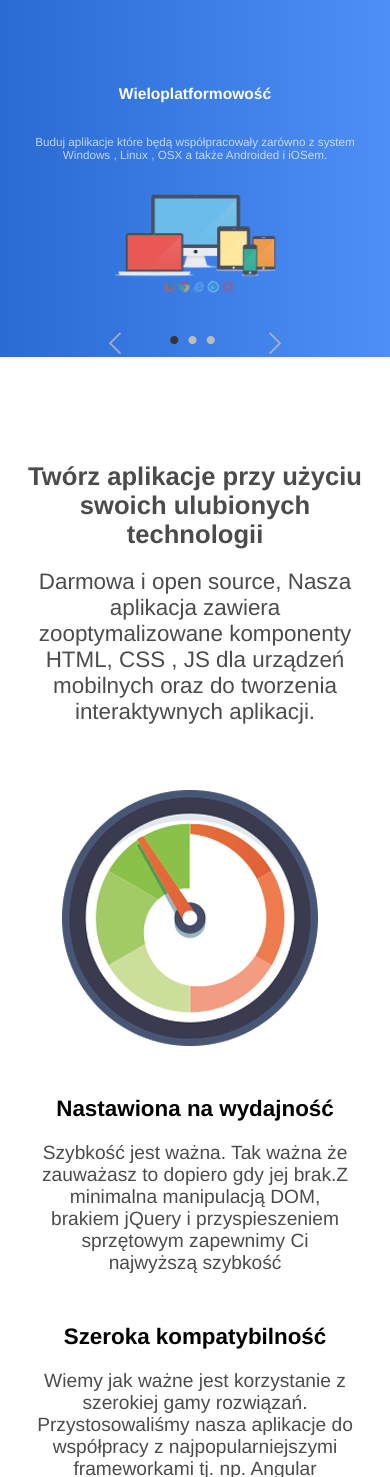
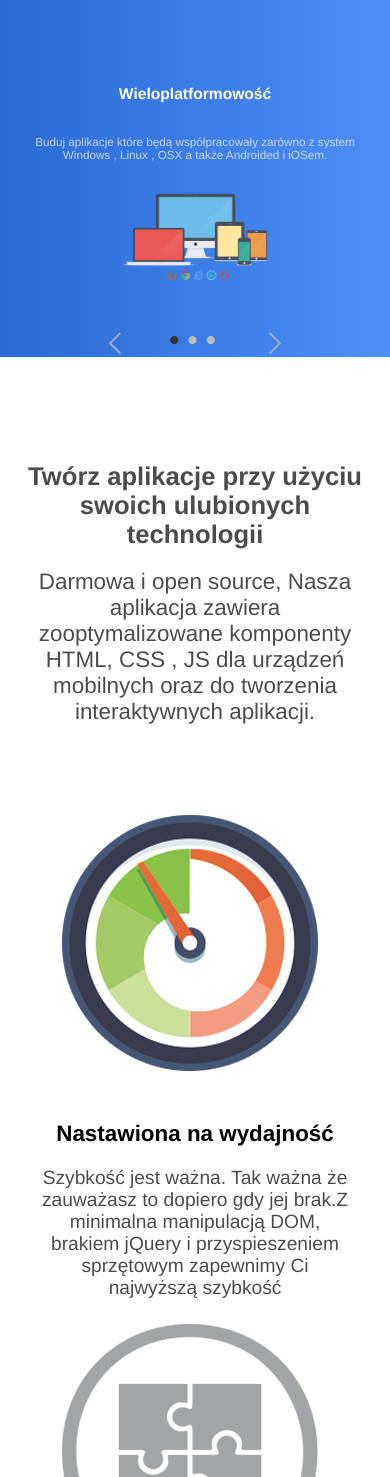
Before and after one commit to Yoshuro/yoshuro.github.io, a plain HTML site: page index.html in a window 390 px wide. Shown: the part 75-1552 px from the top of the page. Drawn offline with nearby package versions, Linux system fonts and the light colour scheme.

Commit message:
small fix

```diff
--- a/css/style.css
+++ b/css/style.css
@@ -232,7 +232,7 @@ nav {
 
 .slide-image img {
     margin-top:75px;
-    width:48%;
+    width:250px;
     height:auto;
 }
 
@@ -278,6 +278,13 @@ nav {
 }
 
 /* Features */
+
+#content {
+    background-color:#fff;
+    padding-top: 25px;
+    display:flex;
+    flex-wrap:wrap-reverse;
+}
 
 #features-desc {
     margin-bottom:45px;
@@ -333,12 +340,6 @@ nav {
 
 
 /* Stopka */
-
-#content {
-    background-color:#fff;
-    min-height:1000px;  /* test */
-    padding-top: 25px;
-}
 
 #newsletter-box {
     margin: 0 auto 30px;
@@ -465,12 +466,19 @@ footer {
         width:100%;
         margin-bottom:-50px;
     }
+    .slide-image img {
+        width:auto;
+        height:12vh;
+    }
+}
+@media (max-width:580px) {
     .left-half,.right-half {
         width:100%;
         display:block;
     }
     .left-half img,.right-half img {
         margin-left:-10px;
+        margin-top:25px;
     }
 }
 @media (max-width:678px) {
--- a/index.html
+++ b/index.html
@@ -13,7 +13,7 @@
         <div id="wrapper">
             <div id="topbar">
                 <span>
-                    Sprawdź mój najnowszy projekt <a href="#">Weyland</a> , proste narzędzie do tworzenia aplikacji siecowych
+                    Sprawdź mój najnowszy projekt <a href="todo.html">Weyland</a> , proste narzędzie do tworzenia aplikacji siecowych
                 </span>
             </div>
             <nav>
@@ -106,11 +106,11 @@
                             </div>
                         </div>
                         <div class="features-block">
-                            <div class="left-half">
+                            <div class="left-half" id="swap-left">
                                 <h3>Szeroka kompatybilność</h3>
                                 <p>Wiemy jak ważne jest korzystanie z szerokiej gamy rozwiązań. Przystosowaliśmy nasza aplikacje do współpracy z najpopularniejszymi frameworkami tj. np. Angular </p>
                             </div>
-                            <div class="right-half">
+                            <div class="right-half" id="swap-right">
                                 <img src="images/compat-fix.png"/>
                             </div>
                         </div>
@@ -126,7 +126,7 @@
                     </div>
                     <div id="learn-more">
                     </div>
-            </div>
+                </div>
             </div>
             <footer>
                 <div id="newsletter-box">
--- a/js/core.js
+++ b/js/core.js
@@ -34,5 +34,12 @@ var main = function () {
         currentDot.removeClass('active-dot');
         prevDot.addClass('active-dot');
     });
+    var screenWidth = $(window).width();
+        if (screenWidth <= 580) {
+            $('#swap-right').after($('#swap-left'));
+            }
+        else {
+            return false;
+        }
 };
 $(document).ready(main);
```
